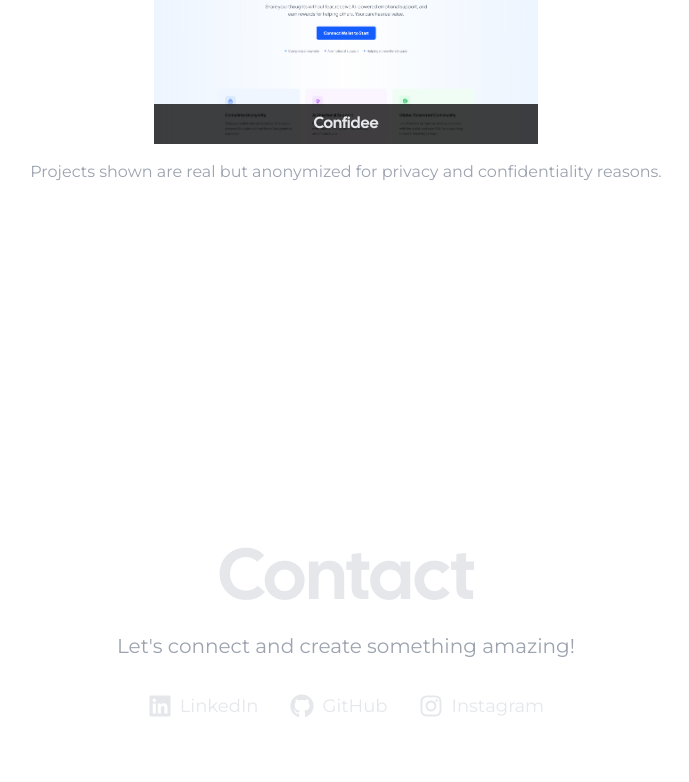
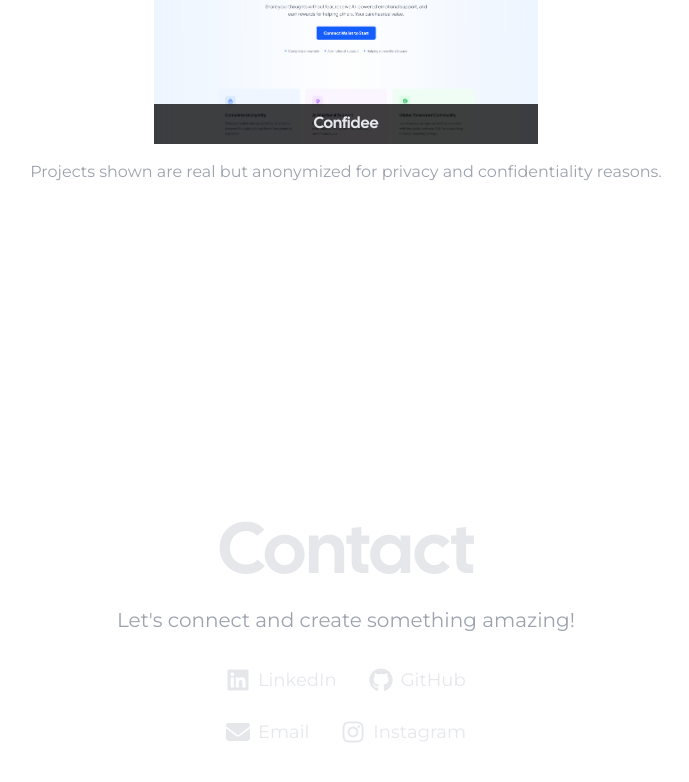
Before and after one commit to fdaniall/personal-website, a Next.js app: page / in a window 1280 px wide. Shown: the part 2232-3014 px from the top of the page, without its empty margins (294-983 px from the left). Built offline with nearby package versions, Linux system fonts and the light colour scheme.

Commit message:
feat: enhance social media section on homepage
Updated the homepage to include an email contact option alongside existing social media links for LinkedIn, GitHub, and Instagram. The layout was modified to improve organization and user experience, promoting better connectivity.

```diff
--- a/src/app/Homepage/index.js
+++ b/src/app/Homepage/index.js
@@ -9,7 +9,7 @@ import projectStatic from "../styles/images/firstyourinnovationgif.png";
 import projectLogo from "../styles/images/yourinnovation.png";
 import moneyhunterImg from "../styles/images/moneyhunter.png";
 import confideeImg from "../styles/images/confidee.png";
-import { FaInstagram, FaLinkedin, FaGithub } from "react-icons/fa6";
+import { FaInstagram, FaLinkedin, FaGithub, FaEnvelope } from "react-icons/fa6";
 
 const ProjectCard = ({ title, gif, staticImage, logo, isPublic = false, url }) => {
   const [isHovered, setIsHovered] = useState(false);
@@ -142,6 +142,7 @@ const Homepage = () => {
               <p className="mb-8 text-xl text-gray-400 font-montserrat">
                 Let's connect and create something amazing!
               </p>
+              <div className="flex flex-col space-y-6">
                 <div className="flex space-x-8">
                   <a
                     href="https://linkedin.com/in/fdaniall"
@@ -161,6 +162,15 @@ const Homepage = () => {
                     <FaGithub size={24} />
                     <span>GitHub</span>
                   </a>
+                </div>
+                <div className="flex space-x-8">
+                  <a
+                    href="mailto:fakhridanial29@gmail.com"
+                    className="flex items-center space-x-2 text-gray-200 hover:text-gray-400 text-lg font-montserrat transition-colors duration-300"
+                  >
+                    <FaEnvelope size={24} />
+                    <span>Email</span>
+                  </a>
                   <a
                     href="https://instagram.com/fdaniall"
                     target="_blank"
@@ -171,7 +181,8 @@ const Homepage = () => {
                     <span>Instagram</span>
                   </a>
                 </div>
-            </section>
+              </div >
+            </section >
           </div >
         </div >
       </div >
```
Lines whose indentation alone changed are shown as unchanged.
